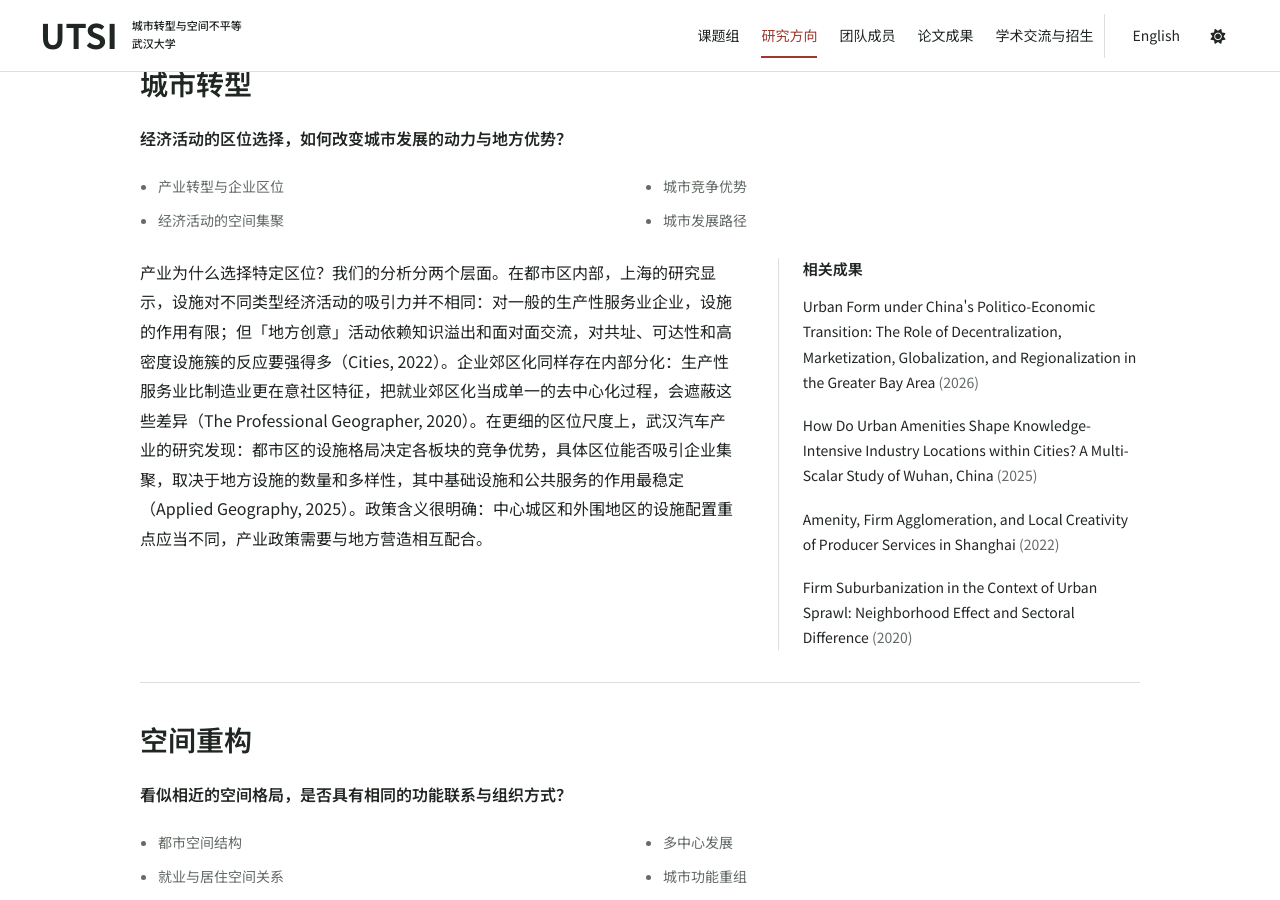
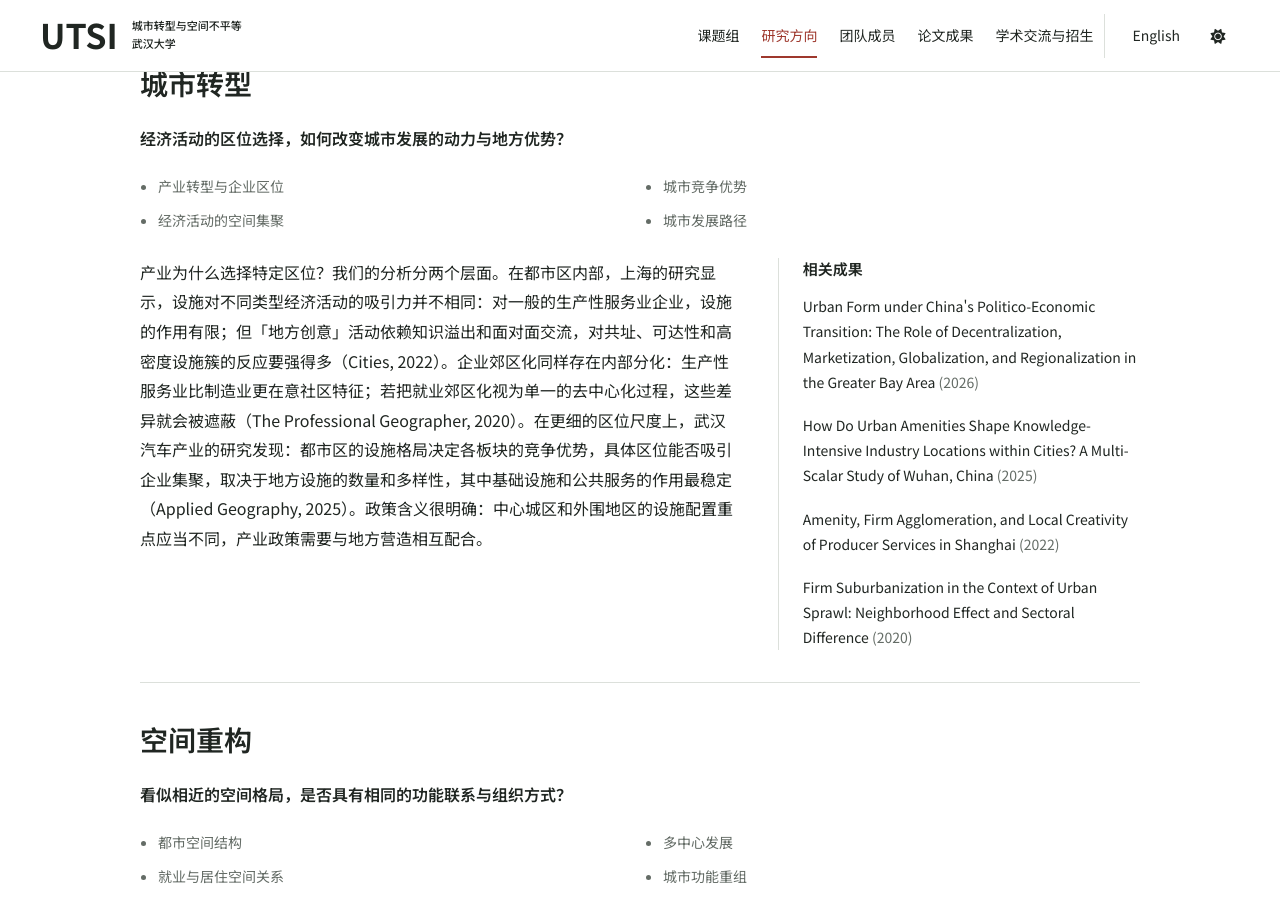
Before and after one commit to Yangyi-Wu/Yangyi-Wu.github.io, a Jekyll site: the page built from _pages/zh-research.html, in a window 1280 px wide and 900 px high, scrolled down 392 px. Built offline with Jekyll 4.4.1, drawn with Linux system fonts in a browser that asks for light colours.

Commit message:
理顺研究方向页一处主语漂移的长句

```diff
--- a/_data/research.yml
+++ b/_data/research.yml
@@ -15,7 +15,7 @@
   question_zh: 经济活动的区位选择，如何改变城市发展的动力与地方优势？
   question_en: How do location choices reshape the drivers of urban development and the advantages of places?
   text_zh: >-
-    产业为什么选择特定区位？我们的分析分两个层面。在都市区内部，上海的研究显示，设施对不同类型经济活动的吸引力并不相同：对一般的生产性服务业企业，设施的作用有限；但「地方创意」活动依赖知识溢出和面对面交流，对共址、可达性和高密度设施簇的反应要强得多（Cities, 2022）。企业郊区化同样存在内部分化：生产性服务业比制造业更在意社区特征，把就业郊区化当成单一的去中心化过程，会遮蔽这些差异（The Professional Geographer, 2020）。在更细的区位尺度上，武汉汽车产业的研究发现：都市区的设施格局决定各板块的竞争优势，具体区位能否吸引企业集聚，取决于地方设施的数量和多样性，其中基础设施和公共服务的作用最稳定（Applied Geography, 2025）。政策含义很明确：中心城区和外围地区的设施配置重点应当不同，产业政策需要与地方营造相互配合。
+    产业为什么选择特定区位？我们的分析分两个层面。在都市区内部，上海的研究显示，设施对不同类型经济活动的吸引力并不相同：对一般的生产性服务业企业，设施的作用有限；但「地方创意」活动依赖知识溢出和面对面交流，对共址、可达性和高密度设施簇的反应要强得多（Cities, 2022）。企业郊区化同样存在内部分化：生产性服务业比制造业更在意社区特征；若把就业郊区化视为单一的去中心化过程，这些差异就会被遮蔽（The Professional Geographer, 2020）。在更细的区位尺度上，武汉汽车产业的研究发现：都市区的设施格局决定各板块的竞争优势，具体区位能否吸引企业集聚，取决于地方设施的数量和多样性，其中基础设施和公共服务的作用最稳定（Applied Geography, 2025）。政策含义很明确：中心城区和外围地区的设施配置重点应当不同，产业政策需要与地方营造相互配合。
   text_en: >-
     Why do firms choose particular locations? Our analysis proceeds at two levels. Within metropolitan areas, research on Shanghai shows that amenities do not attract all economic activity alike: they matter only modestly for the average producer-services firm, whereas "local creativity" — activity sustained by knowledge spillovers and face-to-face contact — responds far more strongly to co-location, accessibility and dense amenity clusters (Cities, 2022). Firm suburbanization is equally differentiated: producer services respond more strongly than manufacturing to neighborhood characteristics, and reading suburban job growth as simple decentralization obscures these differences (The Professional Geographer, 2020). At the finer scale of individual sites, a study of Wuhan's automotive industry finds that metropolitan amenity patterns set each district's competitive advantage, while the clustering appeal of a specific location depends on the quantity and diversity of local amenities, with infrastructure and public services the most stable factors (Applied Geography, 2025). The policy implication is clear: central and peripheral districts need different amenity priorities, and industrial policy works best in concert with placemaking.
   papers:
```
